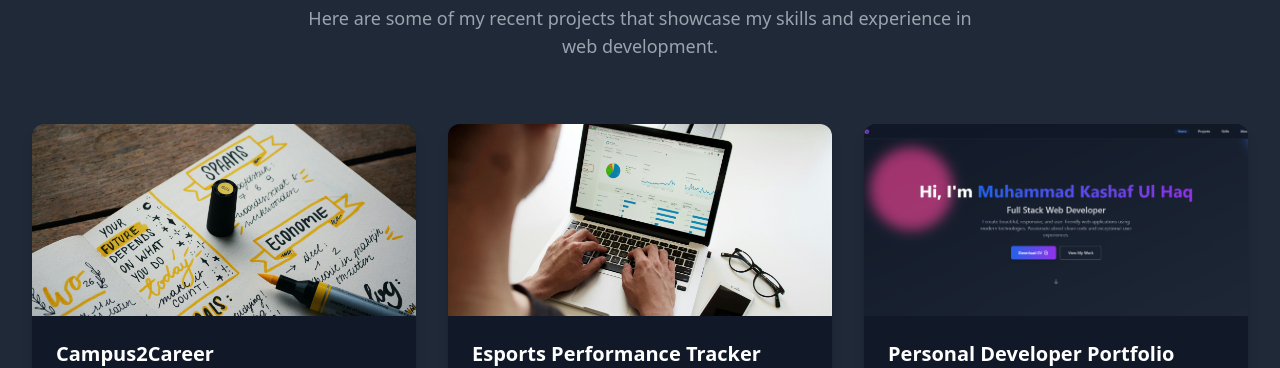
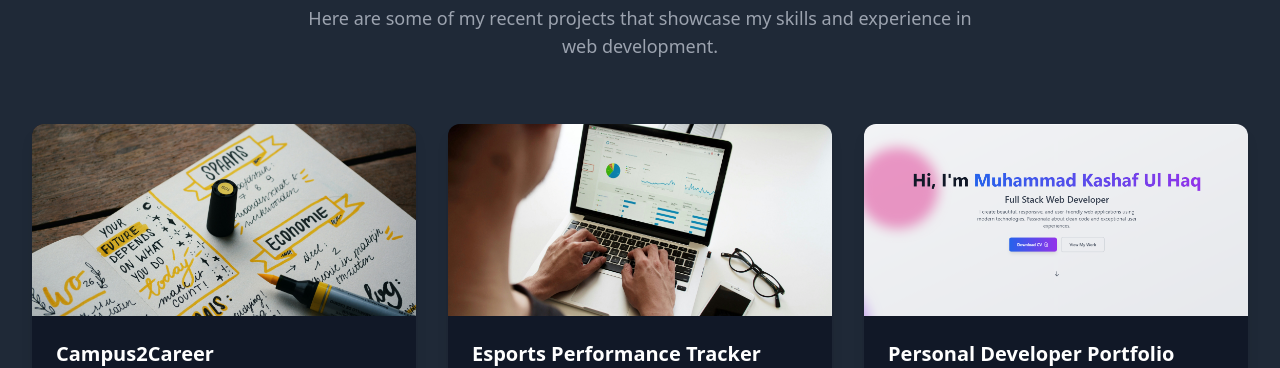
Before and after one commit to kashafulhaq/myportfolio, a React (Vite) app: page / in a window 1280 px wide. Shown: the part 940-1308 px from the top of the page. Built offline with nearby package versions, Linux system fonts and the light colour scheme.

Commit message:
Update Projects.tsx

```diff
--- a/src/components/Projects.tsx
+++ b/src/components/Projects.tsx
@@ -55,7 +55,7 @@ const Projects: React.FC = () => {
       title: "Personal Developer Portfolio",
       description: "A personal portfolio showcasing my projects, resume, and work experience.",
       technologies: ["React", "TypeScript", "Vite", "Tailwind CSS", "ShadCN UI"],
-      image: "/projects/portfolio7.png",
+      image: "/projects/portfolio8.png",
       liveDemo: "https://kashafsportfolio.netlify.app",
       github: "https://github.com/kashafulhaq/myportfolio.git"
     },
```
